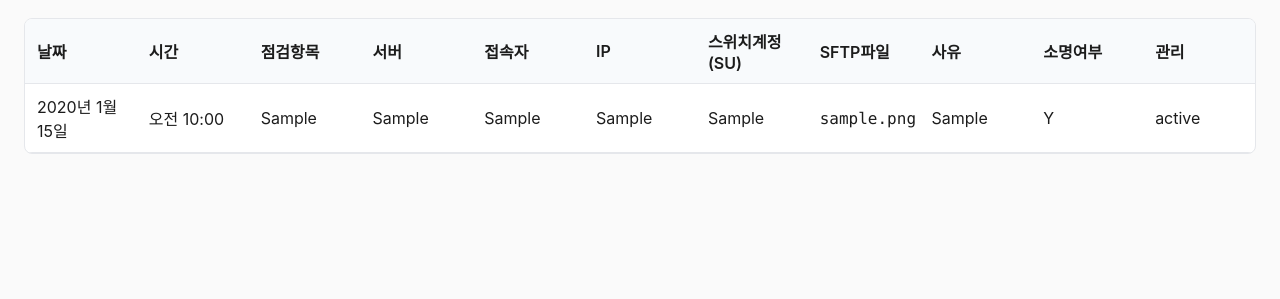
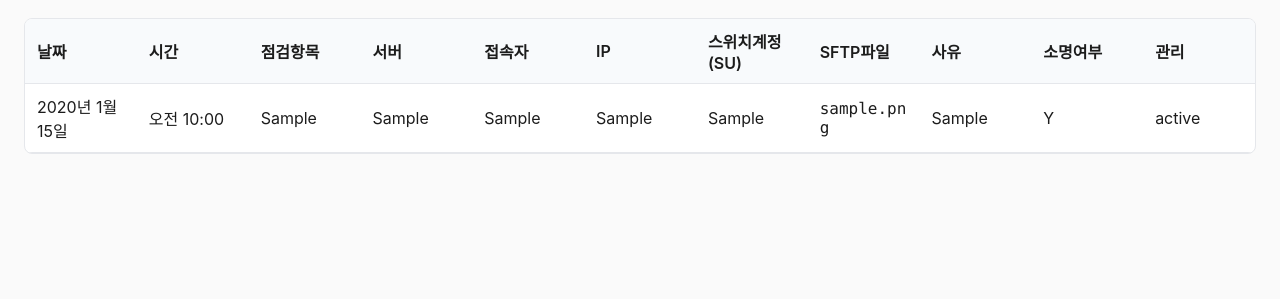
Before and after one commit to dlrkdms125/daou, a Django app: page /check in a window 1280 px wide. Shown: the part 419-718 px from the top of the page. Run offline with Django 5.2, Linux system fonts and the light colour scheme; tables that the repository leaves empty hold one stand-in row (values such as "Sample post").

Commit message:
SFTP 파일 내역이 길어지면 줄바꿈을 하게끔 수정

```diff
--- a/app/static/style.css
+++ b/app/static/style.css
@@ -14,3 +14,22 @@ table.grid { width: 100%; border-collapse: collapse; table-layout: fixed; }
 .grid tbody tr:nth-child(even) { background: #fafafa; }
 .mono { font-family: ui-monospace, SFMono-Regular, Menlo, Monaco, Consolas, "Liberation Mono", "Courier New", monospace; }
 form.right input[type="date"], form.right input[type="text"] { padding: 8px; border: 1px solid #cfd4dc; border-radius: 8px; margin-right: 8px; }
+
+<style>
+  /* 기존 summary-table 스타일은 유지 */
+
+  /* ✅ 긴 SFTP 경로 줄바꿈용 */
+  td.mono {
+    font-family: ui-monospace, SFMono-Regular, Menlo, Monaco, Consolas, "Courier New", monospace;
+    word-break: break-all;
+    white-space: normal;
+    max-width: 200px;
+  }
+
+  /* ✅ 사유 열 스타일 */
+  td.reason-col {
+    word-break: break-word;
+    white-space: normal;
+    max-width: 150px;
+  }
+</style>
--- a/app/templates/check.html
+++ b/app/templates/check.html
@@ -7,7 +7,6 @@
   <title>점검/소명 관리</title>
   <link rel="stylesheet" href="/static/style.css"/>
   <style>
-    /* 요약 집계표 */
     .summary-table table {
       border-collapse: collapse;
       width: 100%;
@@ -21,6 +20,17 @@
       background: #f5f5f5;
       font-weight: bold;
     }
+    td.mono {
+    font-family: ui-monospace, SFMono-Regular, Menlo, Monaco, Consolas, "Courier New", monospace;
+    word-break: break-all;
+    white-space: normal;
+    max-width: 200px;
+  }
+  td.reason-col {
+    word-break: break-word;
+    white-space: normal;
+    max-width: 150px;
+  }
   </style>
 </head>
 <body>
@@ -93,7 +103,7 @@
             <td>{{ r.ip }}</td>
             <td>{{ r.switch_su }}</td>
             <td class="mono">{{ r.sftp_file }}</td>
-            <td>{{ r.reason }}</td>
+            <td class="reason-col">{{ r.reason }}</td>
             <td>{% if r.appeal_done %}Y{% else %}N{% endif %}</td>
             <td>{{ r.status }}</td>
           </tr>
```
